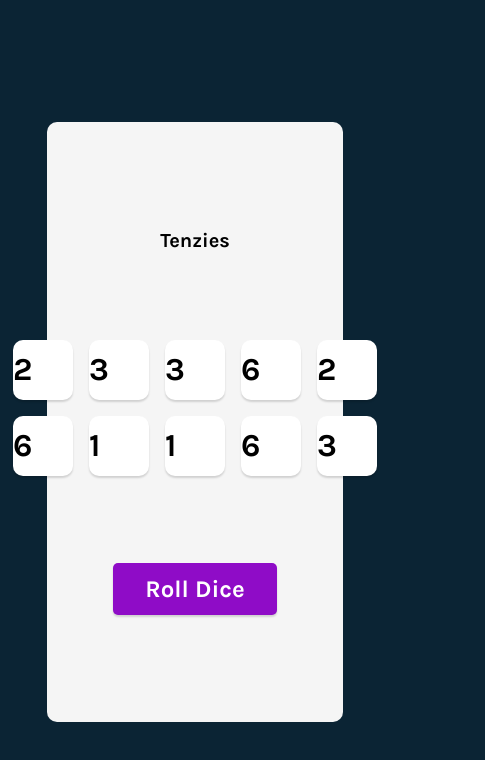
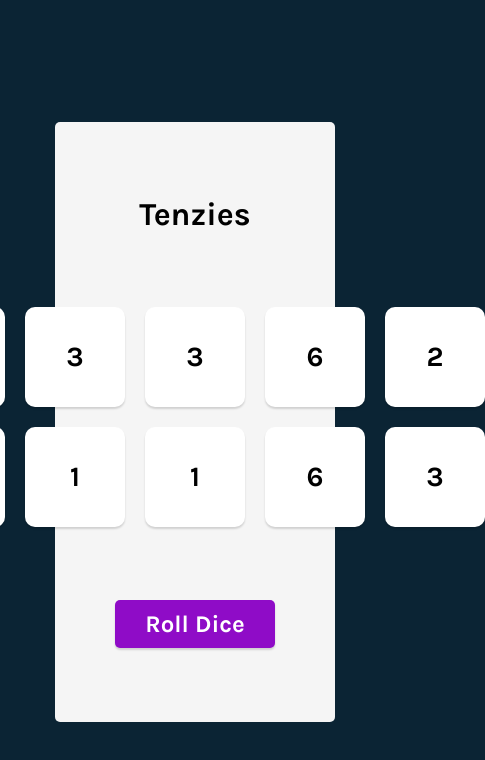
Before and after one commit to tehuanmelo/tenzies, a React (Vite) app: page / in a window 390 px wide. Shown: the top 760 px of the page, 485 px wide, since content can reach past the window. Built offline with nearby package versions, Linux system fonts and the light colour scheme.

Commit message:
testing styles deployment

```diff
--- a/index.css
+++ b/index.css
@@ -49,8 +49,8 @@ button {
   }
 
 .dice-container button {
-    height: 50px;
-    width: 50px;
+    height: 100px;
+    width: 100px;
     box-shadow: 0px 2px 2px rgba(0, 0, 0, 0.15);
     border-radius: 10px;
     border: none;
@@ -58,7 +58,9 @@ button {
     font-family: Karla, sans-serif;
     font-size: 1.75rem;
     font-weight: bold;
-    cursor: pointer;
+    display: flex;
+    justify-content: center;
+    align-items: center;
 }
 
 .roll-button {
@@ -84,36 +86,3 @@ button {
 .dice-container button.held {
     background-color: aquamarine;
 }
-
-@media (max-width: 500px) {
-    body {
-      padding: 10px;
-    }
-
-    main {
-      max-width: 100%;
-      max-height: 100%;
-      padding: 20px;
-      border-radius: 10px;
-    }
-
-    .dice-container {
-      gap: 16px;
-    }
-
-    .dice-container button {
-      width: 60px;
-      height: 60px;
-      font-size: 2rem;
-    }
-
-    .roll-button {
-      font-size: 1.5rem;
-      padding: 12px 32px;
-    }
-
-    h1, h2, p {
-      font-size: 1.25rem;
-      text-align: center;
-    }
-  }
```
